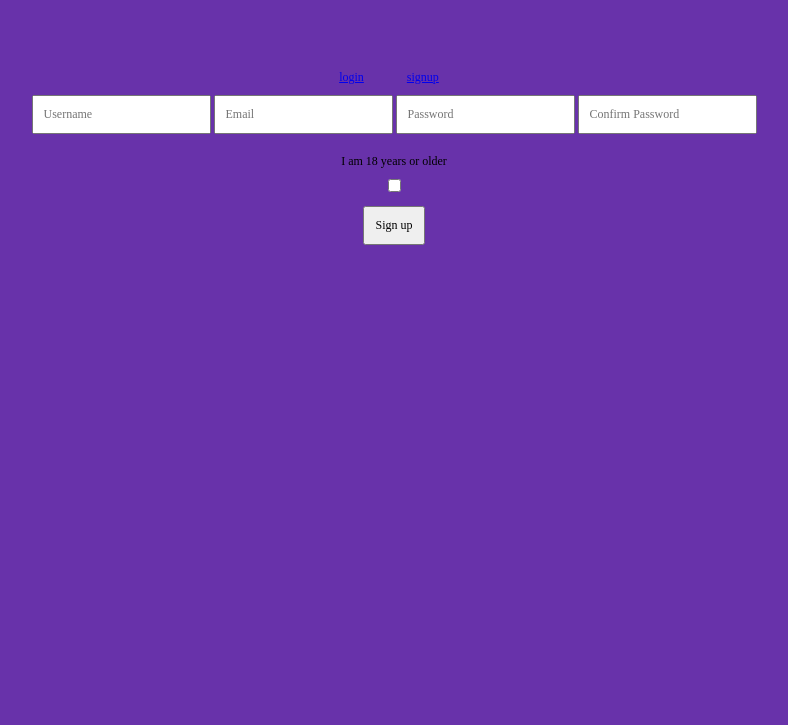
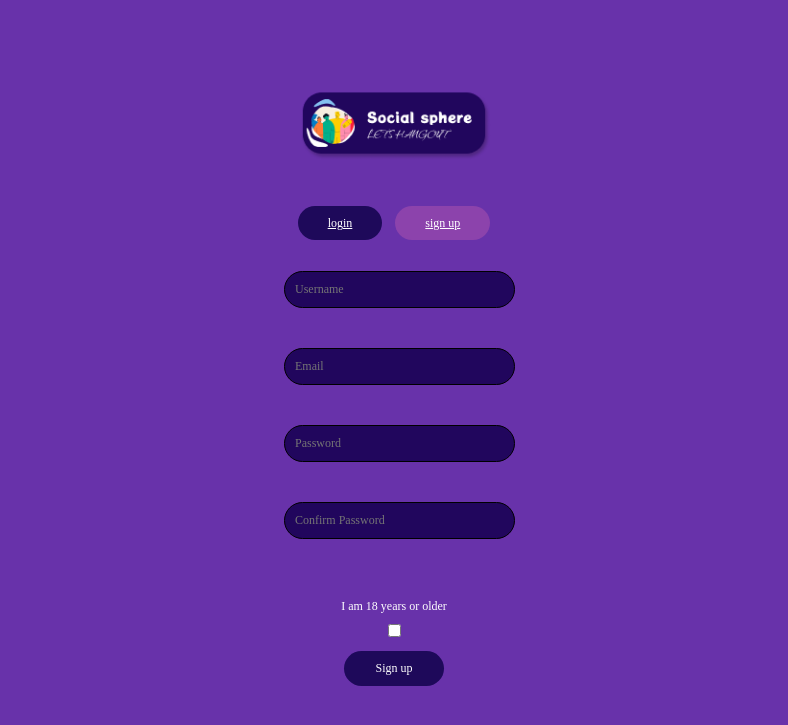
Before and after one commit to StarRainArt/Leiden-Plymouth, a Django app: page /signup/ in a window 1280 px wide. Shown: the top 725 px of the page, without its empty margins (246-1034 px from the left). Run offline with Django 5.2, Linux system fonts and the light colour scheme; style sheets or scripts are compiled from the project's sources; some libraries are stand-ins or nearby versions.

Commit message:
styled the signup page :)

```diff
--- /dev/null
+++ b/YouthSpots/YouthSpotsBrain/static/scss/signup.scss
@@ -0,0 +1,83 @@
+$Blue-green: #2596be;
+$Federal-blue: #1E095A;
+$Royal-purple: #8147A8;
+$Old-rose: #B46F77;
+$Eerie-black: #222222;
+$Pure-white: #FFFFFF;
+
+*{
+    font-family: "Popins";
+    font-size: 12px;
+    margin: 0;
+    padding: 10px;
+  }
+
+  body {
+    display: flex;
+    flex-direction: column;
+    align-items: center;
+    text-align: center;
+    justify-content: center;
+    margin-top: 20px;
+    background-color: #6832AA;
+}
+
+.display_buttons{
+    .nav_login_button{
+        background-color: #1E095A;
+        color: #fff;
+        padding: 10px 30px;
+        border: none;
+        border-radius: 25px;
+        margin: 5px;
+    }
+
+    .nav_signup_button{
+        background-color: #8C43AC;
+        color: #fff;
+        padding: 10px 30px;
+        border: none;
+        border-radius: 25px;
+        margin: 5px;
+
+    }
+}
+
+.nav_login_button{
+    background-color: #1E095A;
+    color: #fff;
+    padding: 10px;
+    border: none;
+    border-radius: 25px;
+    width: 30%;
+}
+
+.nav_signup_button{
+    background-color: #8C43AC;
+    color: #fff;
+    padding: 10px;
+    border: none;
+    border-radius: 25px;
+    width: 30%;
+}
+.box_text{
+    margin-bottom: 20px;
+    border: 1px solid black;
+    padding: 10px;
+    border-radius: 25px;
+    background-color: #21065D;
+    color: #fff;
+    width: 95%;
+}
+
+.signup_enter{
+    background-color: #1E095A;
+    color: #fff;
+    padding: 10px;
+    border: none;
+    border-radius: 25px;
+    width: 100px;
+}
+p{
+    color: #fff;
+}
--- a/YouthSpots/YouthSpotsBrain/templates/base.html
+++ b/YouthSpots/YouthSpotsBrain/templates/base.html
@@ -10,6 +10,11 @@
       href="{%static 'scss/style.scss' %}"
       type="text/x-scss"
     />
+    <link
+    rel="stylesheet"
+    href="{%static 'scss/signup.scss' %}"
+    type="text/x-scss"
+  />
     <link
       rel="stylesheet"
       href="{%static 'scss/login.scss' %}"
--- a/YouthSpots/YouthSpotsBrain/templates/signup.html
+++ b/YouthSpots/YouthSpotsBrain/templates/signup.html
@@ -2,18 +2,37 @@
 {% block content %}
 
 
+<div id="logo_con">
+    <img src="../static/img/logo.png" class="logoimg">
+</div>
+   <div class ="display_buttons">
+    <a class="nav_login_button" href="/login">login</a>
+    <a class="nav_signup_button" href="/signup">sign up</a>
+    </div>
+        <form method="post">
+        {% csrf_token %}
+        <div class= "button_container">
+            <div class= "input_box_signup">
+            <input type="text" name="username" id="username" placeholder="Username" class="box_text">
+            </div>
 
+            <div class= "input_box_signup">
+            <input type="email" name="email" id="email" placeholder="Email" class="box_text">
+            </div>
 
-    <a class="nav_buttons" href="/login">login<a/>
-    <a class="nav_buttons" href="/signup">signup<a/>
-    <form method="post">
-        {% csrf_token %}
-        <input type="text" name="username" id="username" placeholder="Username">
-        <input type="email" name="email" id="email" placeholder="Email">
-        <input type="password" name="password" id="password" placeholder="Password">
-        <input type="password" name="password_confirm" id="password_confirm" placeholder="Confirm Password">
-        <div id="age_checkbox"><p>I am 18 years or older</p><input type="checkbox" name="age" id="age" value="age"></div>
-        <button type="submit">Sign up</button>
+            <div class= "input_box_signup">
+            <input type="password" name="password" id="password" placeholder="Password" class="box_text">
+            </div>
+
+            <div class= "input_box_signup">
+            <input type="password" name="password_confirm" id="password_confirm" placeholder="Confirm Password" class="box_text">
+            </div>
+        </div>
+        <div id="age_checkbox">
+            <p>I am 18 years or older</p>
+            <input type="checkbox" name="age" id="age" value="age">
+        </div>
+        <button type="submit" class ="signup_enter">Sign up</button>
     </form>
 
 
```
